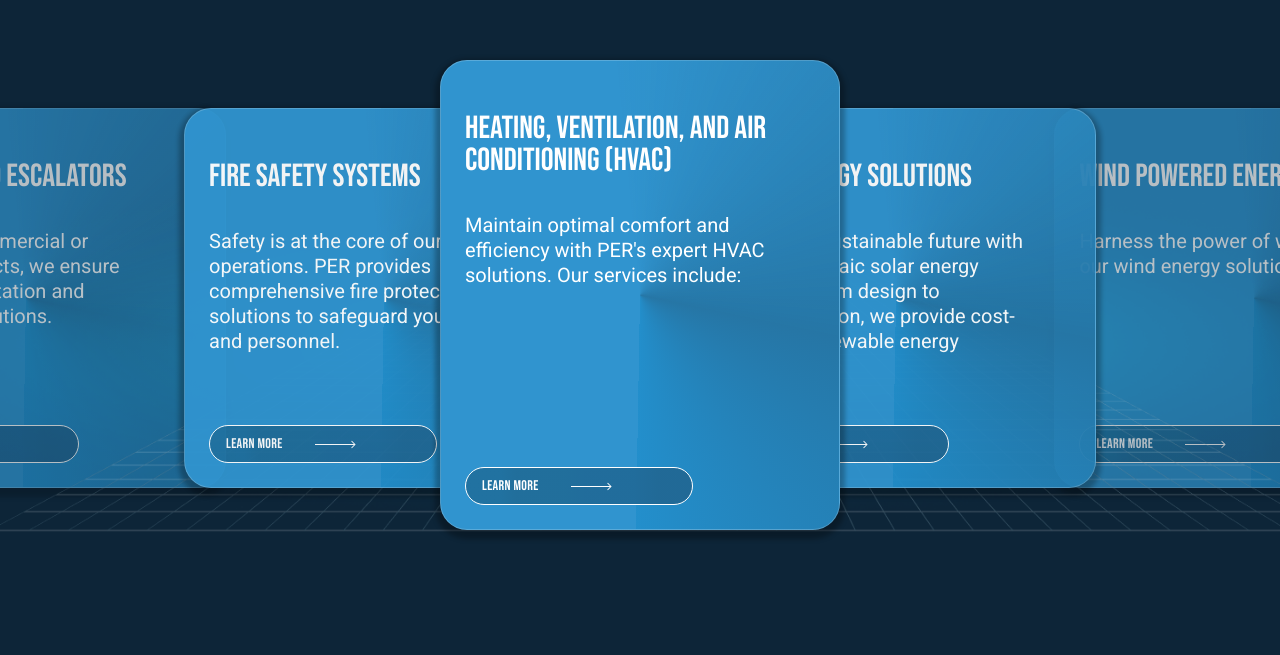
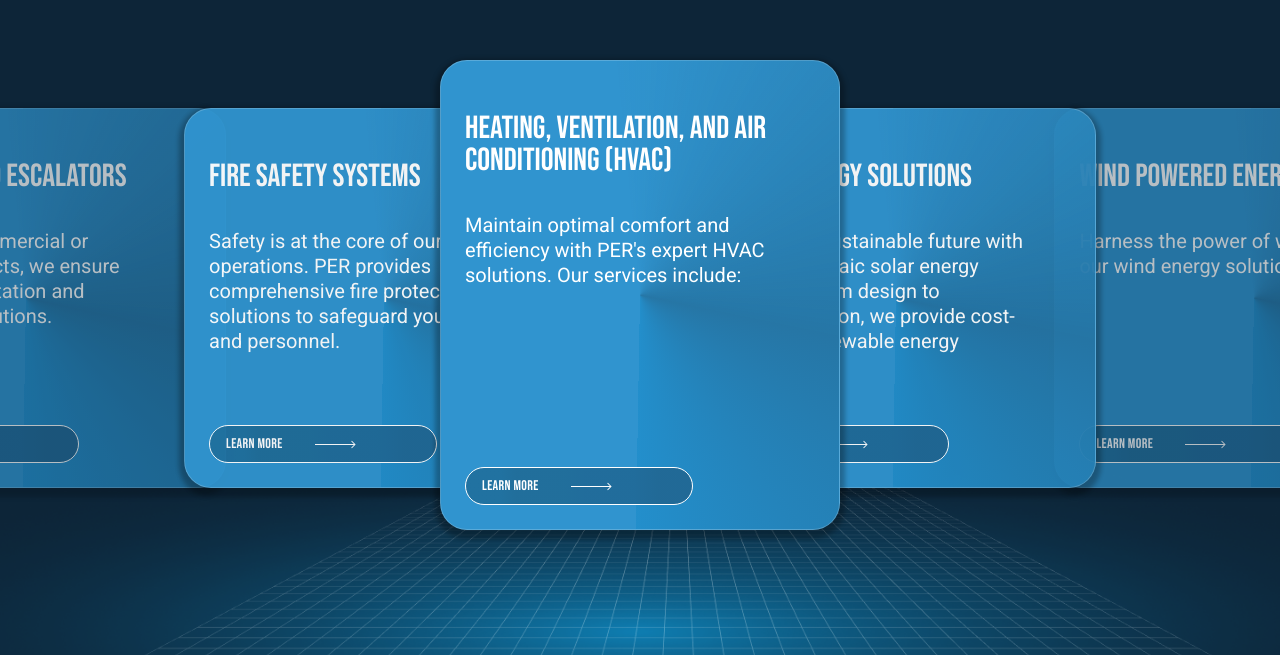
Before and after one commit to ajabbar17/photon, a Next.js app: page / in a window 1280 px wide. Shown: the part 1495-2150 px from the top of the page. Built offline with nearby package versions, Linux system fonts and the light colour scheme.

Commit message:
removed important from css

```diff
--- a/src/app/globals.css
+++ b/src/app/globals.css
@@ -188,11 +188,11 @@ background: linear-gradient(340deg, rgb(2, 78, 116) 1%, rgba(0,42,66,1) 46%);
 }
 @media (min-width: 390px) {
   .img1 {
-    bottom: 34vh !important;
+    bottom: 34vh ;
   }
 }
 @media (min-width: 400px) {
   .img1 {
-    bottom: 40vh !important;
+    bottom: 40vh ;
   }
 }
```
